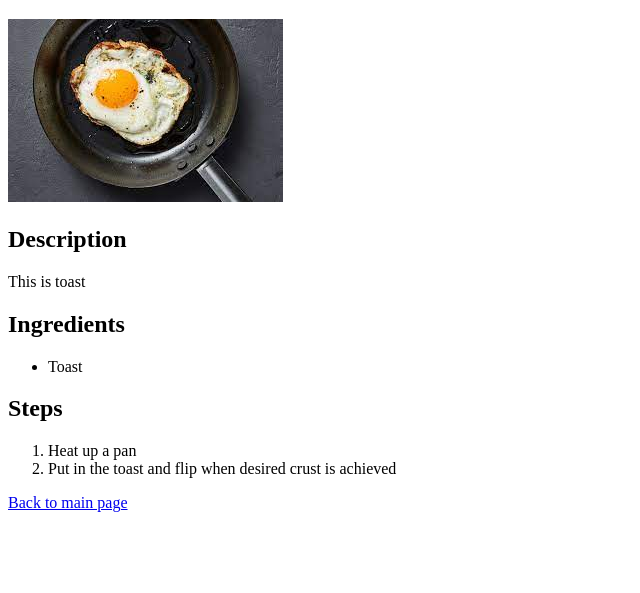
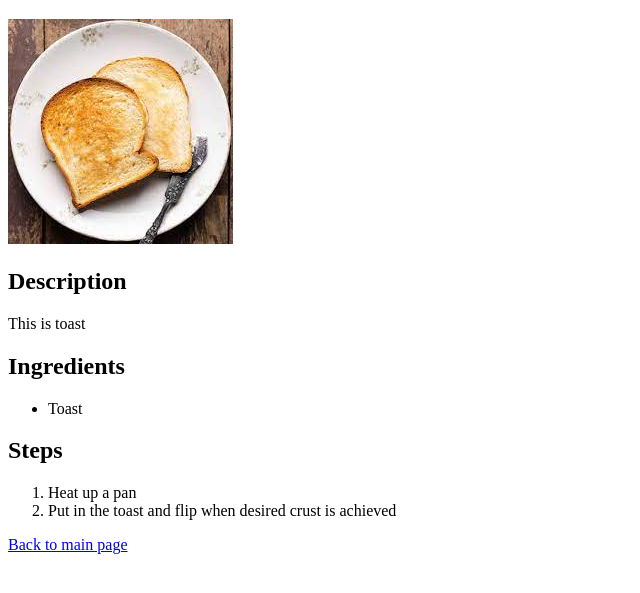
Before and after one commit to muhyizz/odin-recipe, a plain HTML site: page recipes/toast.html in a window 1280 px wide. Shown: the part 61-654 px from the top of the page, without its empty margins (0-640 px from the left). Drawn offline with Linux system fonts and the light colour scheme.

Commit message:
update the image

```diff
--- a/recipes/toast.html
+++ b/recipes/toast.html
@@ -11,7 +11,7 @@
             <h1>Toast</h1>
         </header>
         <div class="main_body">
-            <img src="../img/egg.jpeg">
+            <img src="../img/toast.jpeg">
 
             <h2>Description</h2>
             <p>
```
